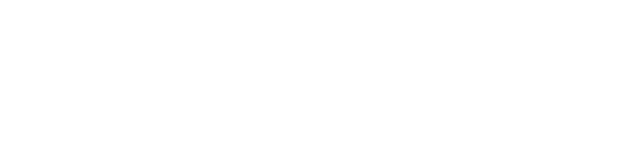
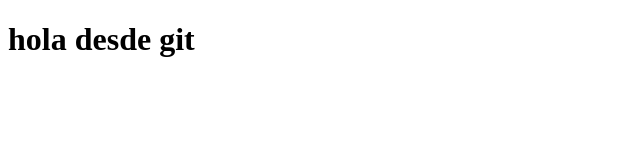
Before and after one commit to Fernandotm573/proyecto-git-ejemplo, a plain HTML site: page index.html in a window 1280 px wide. Shown: the whole page, without its empty margins (0-640 px from the left). Drawn offline with Linux system fonts and the light colour scheme.

Commit message:
agregamos un h1

```diff
--- a/index.html
+++ b/index.html
@@ -7,6 +7,6 @@
     <title>Document</title>
 </head>
 <body>
-
+    <h1>hola desde git</h1>
 </body>
 </html>
```
